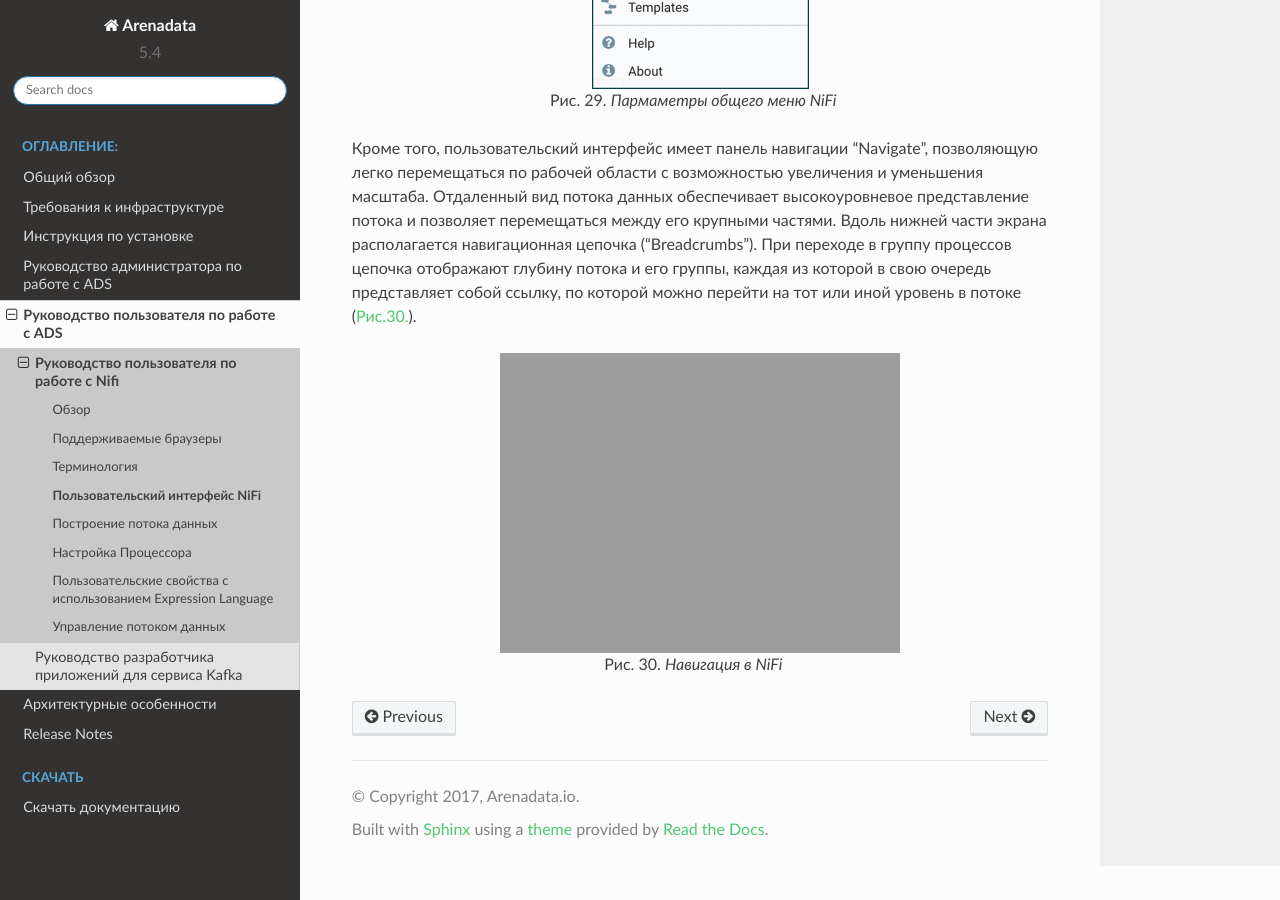
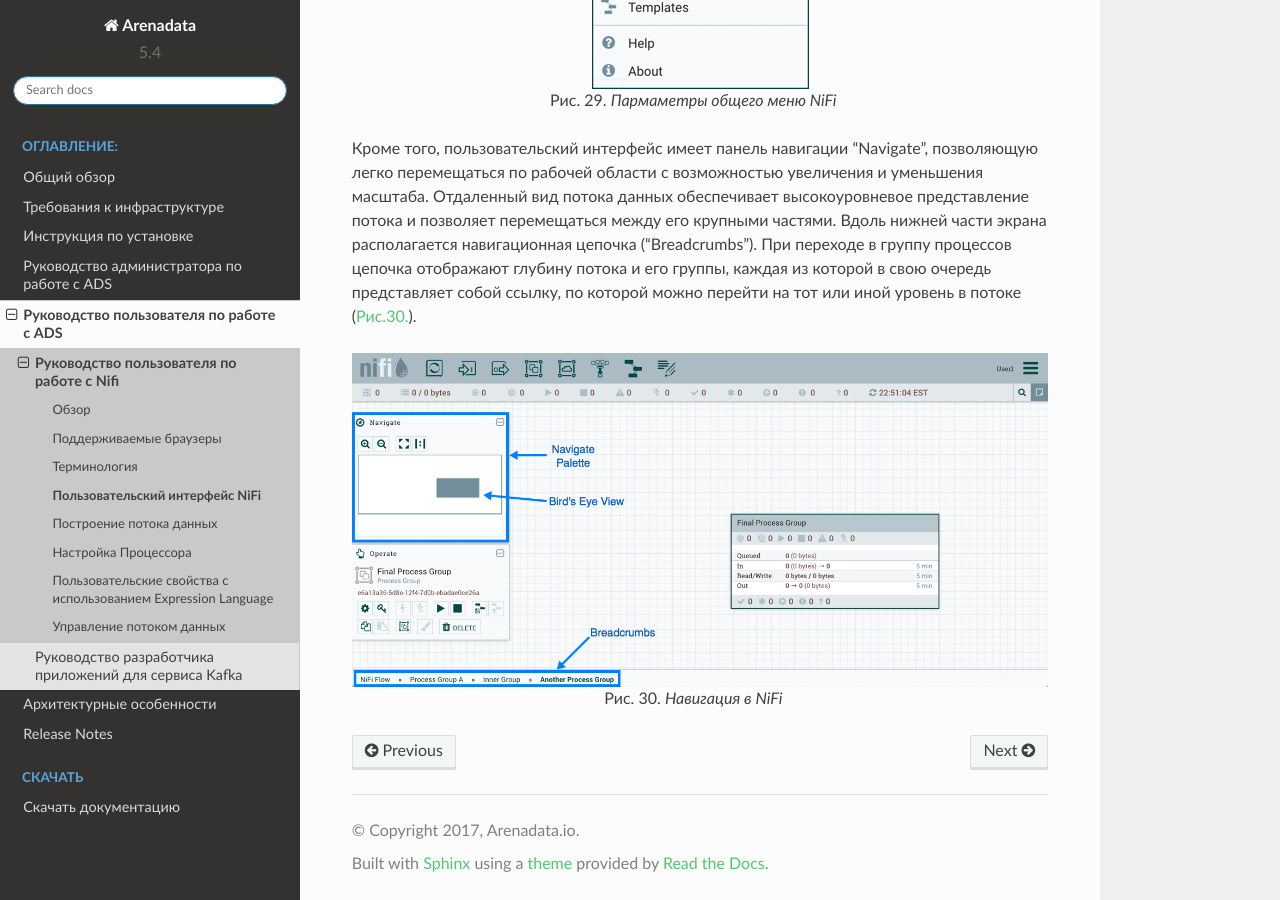
Before and after one commit to arenadata/docs_ads, a Sphinx documentation site: the page built from source/UserGuide/UserNIFI/UI.rst, in a window 1280 px wide and 900 px high, scrolled down 1769 px. Built offline with Sphinx 7.4.7 and the Read the Docs theme 2.0.0, drawn with Linux system fonts in a browser that asks for light colours; pages that are not in the unit, such as notebooks, are missing from menus.

Commit message:
Fixed the link to the picture

```diff
--- a/source/UserGuide/UserNIFI/UI.rst
+++ b/source/UserGuide/UserNIFI/UI.rst
@@ -28,7 +28,7 @@
 
 .. _ADS_UserNIFI_UI_Global-Menu:
 
-.. figure:: ../../imgs/ADS_UserNIFI_UI_Global-Menu.*
+.. figure:: ../../imgs/ADS_UserNIFI_UI_Global-Menu.png
    :align: center
 
    Пармаметры общего меню NiFi
@@ -39,7 +39,7 @@
 
 .. _ADS_UserNIFI_UI_breadcrumbs:
 
-.. figure:: ../imgs/ADS_UserNIFI_UI_breadcrumbs.*
+.. figure:: ../../imgs/ADS_UserNIFI_UI_breadcrumbs.png
    :align: center
 
    Навигация в NiFi
```
